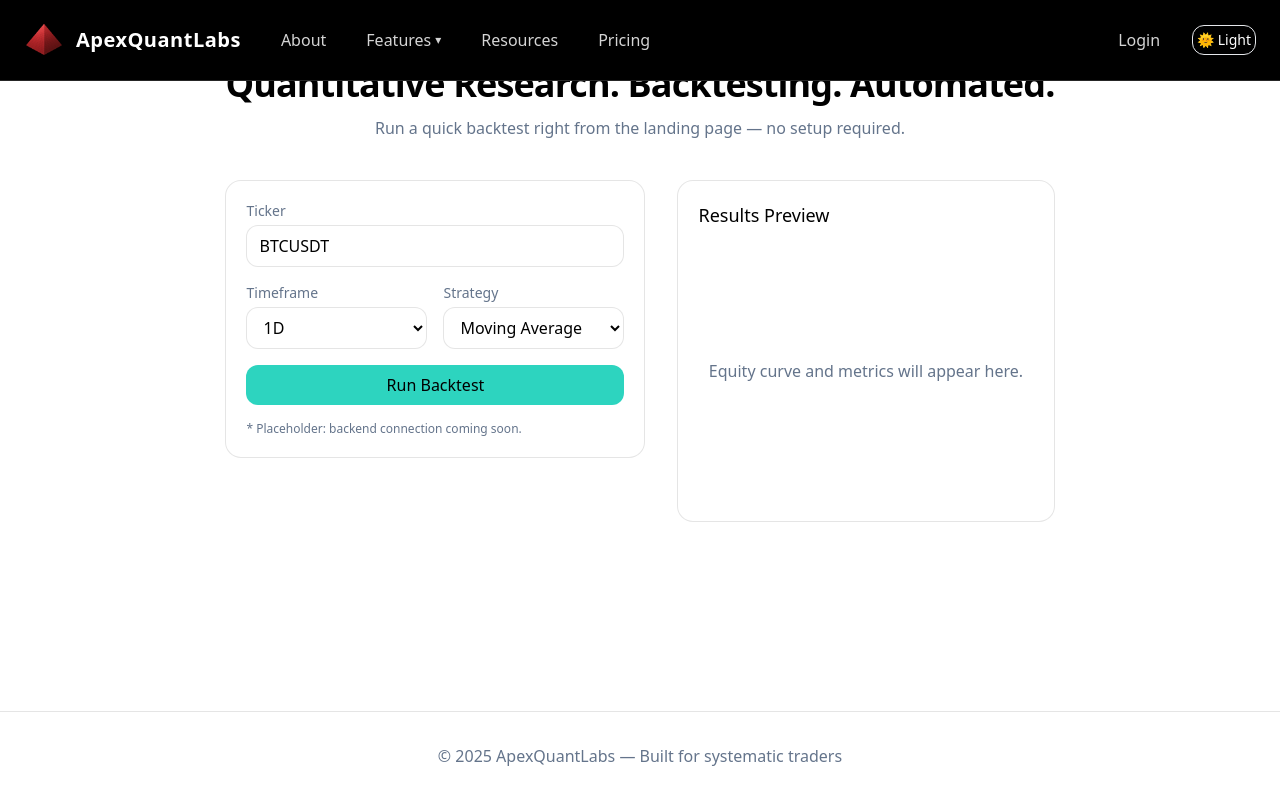
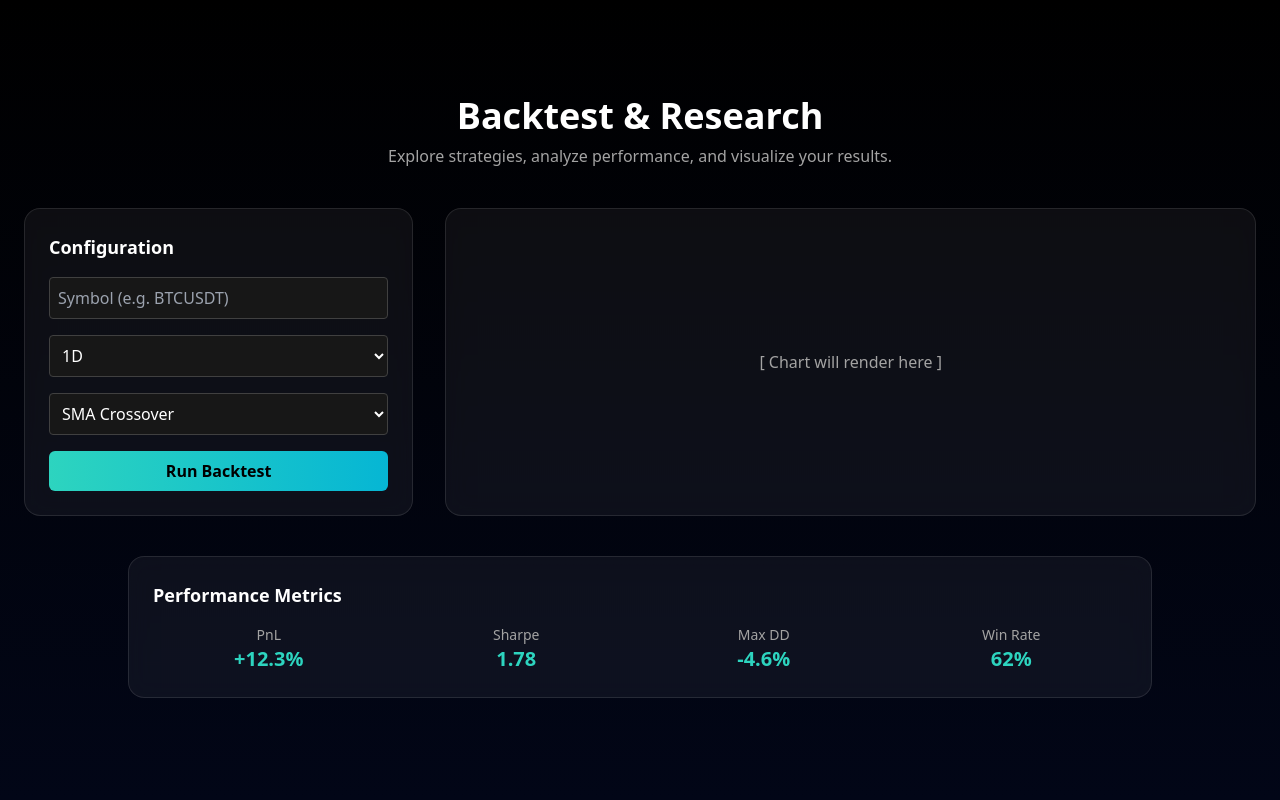
Before and after one commit to palitojendthen/apexlabs, a Next.js app in the folder frontend/: page / in a window 1280 px wide. Built offline with nearby package versions, Linux system fonts and the light colour scheme.

Commit message:
initiate page.js

```diff
--- a/frontend/app/page.js
+++ b/frontend/app/page.js
@@ -1,80 +1,150 @@
-"use client";
-import Navbar from "./components/Navbar";
+// "use client";
+// import Navbar from "./components/Navbar";
 
-export default function HomePage() {
+// export default function HomePage() {
+//   return (
+//     <div className="min-h-screen flex flex-col">
+//       <Navbar />
+
+//       <main className="mx-auto max-w-6xl px-4 py-16 flex-1">
+//         <section className="text-center mb-10">
+//           <h1 className="text-3xl sm:text-4xl font-semibold tracking-tight">
+//             Quantitative Research. Backtesting. Automated.
+//           </h1>
+//           <p className="text-slate-500 dark:text-slate-400 mt-3">
+//             Run a quick backtest right from the landing page — no setup required.
+//           </p>
+//         </section>
+
+//         <section className="grid gap-8 md:grid-cols-[420px,1fr] items-start">
+//           {/* Left: Form */}
+//           <div className="rounded-2xl p-5 bg-white/70 dark:bg-white/5 backdrop-blur border border-black/10 dark:border-white/10">
+//             <form className="grid gap-4" onSubmit={(e) => e.preventDefault()}>
+//               <label className="grid gap-1">
+//                 <span className="text-sm text-slate-500 dark:text-slate-400">Ticker</span>
+//                 <input
+//                   className="rounded-xl border px-3 py-2 bg-white dark:bg-slate-800 border-black/10 dark:border-white/10 outline-none"
+//                   defaultValue="BTCUSDT"
+//                 />
+//               </label>
+
+//               <div className="grid grid-cols-2 gap-4">
+//                 <label className="grid gap-1">
+//                   <span className="text-sm text-slate-500 dark:text-slate-400">Timeframe</span>
+//                   <select className="rounded-xl border px-3 py-2 bg-white dark:bg-slate-800 border-black/10 dark:border-white/10">
+//                     <option>1D</option>
+//                     <option>1W</option>
+//                     <option>12H</option>
+//                     <option>6H</option>
+//                     <option>4H</option>
+//                     <option>2H</option>
+//                     <option>1H</option>
+//                   </select>
+//                 </label>
+
+//                 <label className="grid gap-1">
+//                   <span className="text-sm text-slate-500 dark:text-slate-400">Strategy</span>
+//                   <select className="rounded-xl border px-3 py-2 bg-white dark:bg-slate-800 border-black/10 dark:border-white/10">
+//                     <option>Moving Average</option>
+//                     <option>Bollinger Band</option>
+//                     <option>RSI</option>
+//                   </select>
+//                 </label>
+//               </div>
+
+//               <button className="rounded-xl bg-teal-400 px-4 py-2 text-black font-medium hover:bg-teal-300">
+//                 Run Backtest
+//               </button>
+
+//               <p className="text-xs text-slate-500 dark:text-slate-400">
+//                 * Placeholder: backend connection coming soon.
+//               </p>
+//             </form>
+//           </div>
+
+//           {/* Right: Results */}
+//           <div className="rounded-2xl p-5 bg-white/70 dark:bg-white/5 backdrop-blur border border-black/10 dark:border-white/10 min-h-[320px]">
+//             <h3 className="text-lg font-medium mb-3">Results Preview</h3>
+//             <div className="h-[260px] grid place-items-center text-slate-500 dark:text-slate-400">
+//               <p>Equity curve and metrics will appear here.</p>
+//             </div>
+//           </div>
+//         </section>
+//       </main>
+
+//       <footer className="border-t border-black/10 dark:border-white/10 py-8 text-center text-slate-500 dark:text-slate-400">
+//         © {new Date().getFullYear()} ApexQuantLabs — Built for systematic traders
+//       </footer>
+//     </div>
+//   );
+// }
+
+export default function Home() {
   return (
-    <div className="min-h-screen flex flex-col">
-      <Navbar />
+    <main className="min-h-screen pt-24 px-6 bg-gradient-to-b from-black to-slate-950 text-white">
+      {/* Section 1 — Title / Header */}
+      <div className="text-center mb-10">
+        <h1 className="text-4xl font-semibold mb-2">Backtest & Research</h1>
+        <p className="text-neutral-400">
+          Explore strategies, analyze performance, and visualize your results.
+        </p>
+      </div>
 
-      <main className="mx-auto max-w-6xl px-4 py-16 flex-1">
-        <section className="text-center mb-10">
-          <h1 className="text-3xl sm:text-4xl font-semibold tracking-tight">
-            Quantitative Research. Backtesting. Automated.
-          </h1>
-          <p className="text-slate-500 dark:text-slate-400 mt-3">
-            Run a quick backtest right from the landing page — no setup required.
-          </p>
-        </section>
-
-        <section className="grid gap-8 md:grid-cols-[420px,1fr] items-start">
-          {/* Left: Form */}
-          <div className="rounded-2xl p-5 bg-white/70 dark:bg-white/5 backdrop-blur border border-black/10 dark:border-white/10">
-            <form className="grid gap-4" onSubmit={(e) => e.preventDefault()}>
-              <label className="grid gap-1">
-                <span className="text-sm text-slate-500 dark:text-slate-400">Ticker</span>
+      {/* Section 2 — Core Grid */}
+      <div className="max-w-7xl mx-auto grid grid-cols-1 lg:grid-cols-3 gap-8">
+        {/* Left — Parameters Form */}
+        <div className="lg:col-span-1 bg-white/5 rounded-2xl p-6 backdrop-blur-md border border-white/10">
+          <h2 className="text-lg font-semibold mb-4">Configuration</h2>
+          <form className="flex flex-col gap-4">
             <input
-                  className="rounded-xl border px-3 py-2 bg-white dark:bg-slate-800 border-black/10 dark:border-white/10 outline-none"
-                  defaultValue="BTCUSDT"
+              placeholder="Symbol (e.g. BTCUSDT)"
+              className="p-2 rounded bg-neutral-900 border border-neutral-700"
             />
-              </label>
-
-              <div className="grid grid-cols-2 gap-4">
-                <label className="grid gap-1">
-                  <span className="text-sm text-slate-500 dark:text-slate-400">Timeframe</span>
-                  <select className="rounded-xl border px-3 py-2 bg-white dark:bg-slate-800 border-black/10 dark:border-white/10">
+            <select className="p-2 rounded bg-neutral-900 border border-neutral-700">
               <option>1D</option>
-                    <option>1W</option>
-                    <option>12H</option>
-                    <option>6H</option>
               <option>4H</option>
-                    <option>2H</option>
               <option>1H</option>
             </select>
-                </label>
-
-                <label className="grid gap-1">
-                  <span className="text-sm text-slate-500 dark:text-slate-400">Strategy</span>
-                  <select className="rounded-xl border px-3 py-2 bg-white dark:bg-slate-800 border-black/10 dark:border-white/10">
-                    <option>Moving Average</option>
-                    <option>Bollinger Band</option>
-                    <option>RSI</option>
+            <select className="p-2 rounded bg-neutral-900 border border-neutral-700">
+              <option>SMA Crossover</option>
+              <option>ADX Filter</option>
+              <option>Volatility Regime</option>
             </select>
-                </label>
-              </div>
-
-              <button className="rounded-xl bg-teal-400 px-4 py-2 text-black font-medium hover:bg-teal-300">
+            <button className="bg-gradient-to-r from-teal-400 to-cyan-500 text-black font-semibold py-2 rounded-md hover:opacity-90 transition">
               Run Backtest
             </button>
-
-              <p className="text-xs text-slate-500 dark:text-slate-400">
-                * Placeholder: backend connection coming soon.
-              </p>
           </form>
         </div>
 
-          {/* Right: Results */}
-          <div className="rounded-2xl p-5 bg-white/70 dark:bg-white/5 backdrop-blur border border-black/10 dark:border-white/10 min-h-[320px]">
-            <h3 className="text-lg font-medium mb-3">Results Preview</h3>
-            <div className="h-[260px] grid place-items-center text-slate-500 dark:text-slate-400">
-              <p>Equity curve and metrics will appear here.</p>
+        {/* Right — Chart area */}
+        <div className="lg:col-span-2 bg-white/5 rounded-2xl p-4 backdrop-blur-md border border-white/10 flex items-center justify-center">
+          {/* Plotly chart placeholder */}
+          <div className="text-neutral-400">[ Chart will render here ]</div>
         </div>
       </div>
-        </section>
+
+      {/* Section 3 — Results table */}
+      <div className="max-w-5xl mx-auto mt-10 bg-white/5 backdrop-blur-md rounded-2xl border border-white/10 p-6">
+        <h2 className="text-lg font-semibold mb-4">Performance Metrics</h2>
+        <div className="grid grid-cols-2 sm:grid-cols-4 gap-4 text-center">
+          <div>
+            <p className="text-neutral-400 text-sm">PnL</p>
+            <p className="text-xl font-semibold text-teal-400">+12.3%</p>
+          </div>
+          <div>
+            <p className="text-neutral-400 text-sm">Sharpe</p>
+            <p className="text-xl font-semibold text-teal-400">1.78</p>
+          </div>
+          <div>
+            <p className="text-neutral-400 text-sm">Max DD</p>
+            <p className="text-xl font-semibold text-teal-400">-4.6%</p>
+          </div>
+          <div>
+            <p className="text-neutral-400 text-sm">Win Rate</p>
+            <p className="text-xl font-semibold text-teal-400">62%</p>
+          </div>
+        </div>
+      </div>
     </main>
-
-      <footer className="border-t border-black/10 dark:border-white/10 py-8 text-center text-slate-500 dark:text-slate-400">
-        © {new Date().getFullYear()} ApexQuantLabs — Built for systematic traders
-      </footer>
-    </div>
   );
 }
```
Also changed, not shown: frontend/app/features/backtest/page.js (added). Lines whose indentation alone changed are shown as unchanged.
